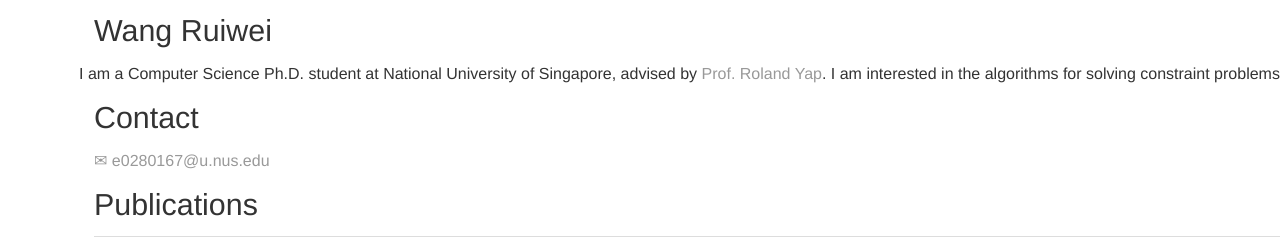
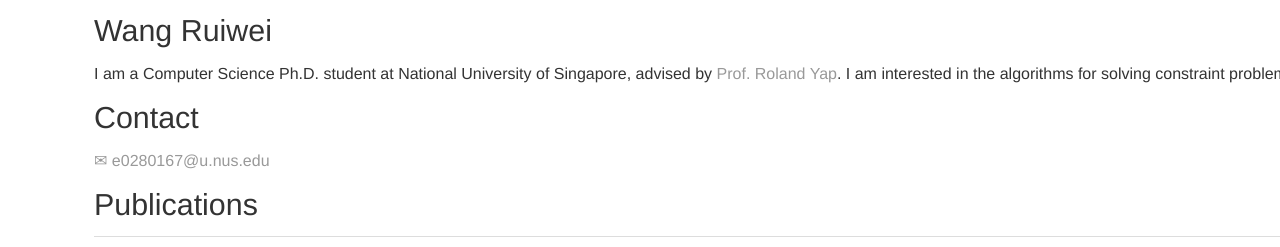
Before and after one commit to WangRuiwei/WangRuiwei.github.io, a Jekyll site: the page built from index.html, in a window 1280 px wide. Shown: the top 247 px of the page. Built offline with Jekyll 4.4.1, drawn with Linux system fonts in a browser that asks for light colours.

Commit message:
Update index.html

```diff
--- a/index.html
+++ b/index.html
@@ -6,7 +6,7 @@ title: Wang Ruiwei
 
 <h4>Wang Ruiwei</h4>
 
-<div class="row">
+<div class="researchInt">
 I am a Computer Science Ph.D. student at National University of Singapore, advised by <a href="http://www.comp.nus.edu.sg/~ryap/"><span class="s2">Prof. Roland Yap</span></a>.
 I am interested in the algorithms for solving constraint problems.
 </div>
```
